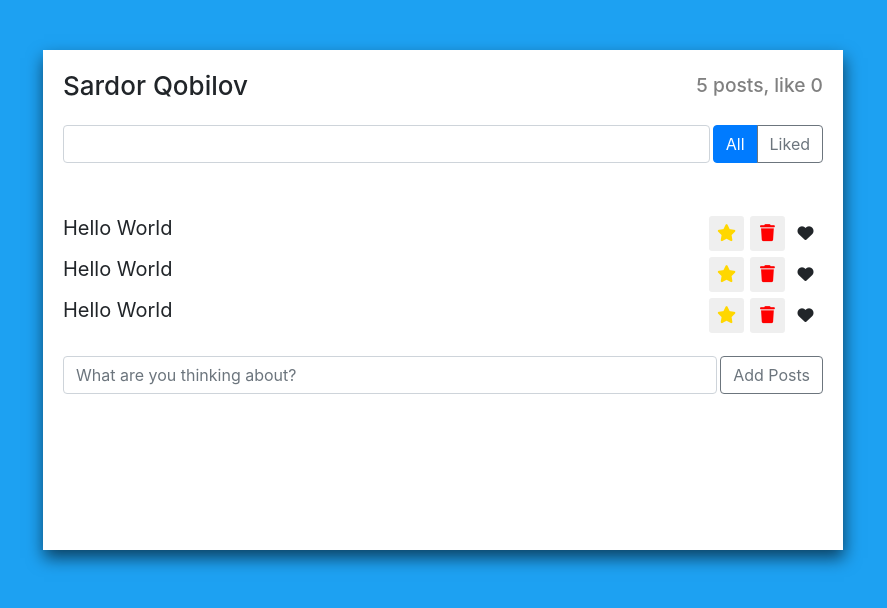
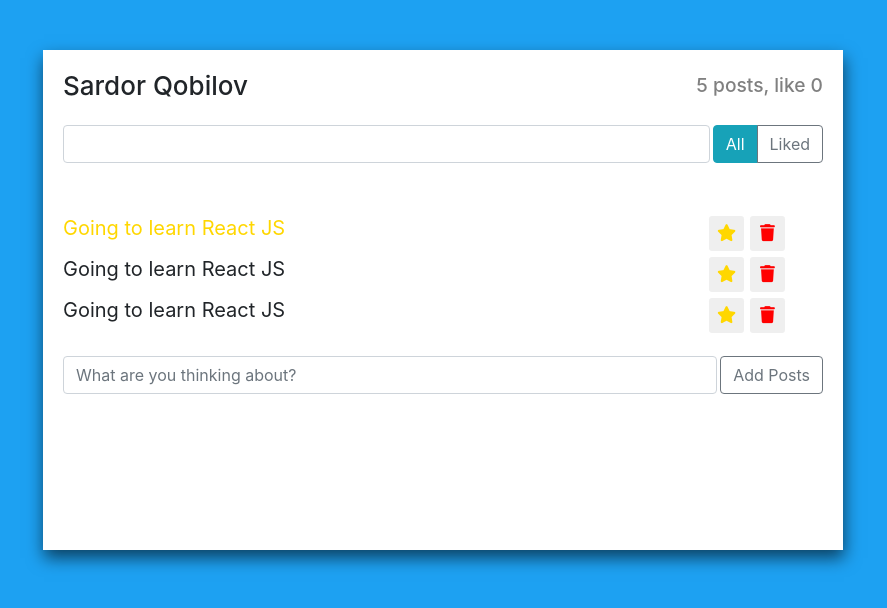
Before and after one commit to QobilovSardor/twitter-analog, a React (Create React App) app: page / in a window 1280 px wide. Shown: the top 608 px of the page, without its empty margins (197-1084 px from the left). Built offline with nearby package versions, Linux system fonts and the light colour scheme.

Commit message:
ma'lumotlarni chiqorishni 1-usuli

```diff
--- a/src/components/App/App.js
+++ b/src/components/App/App.js
@@ -7,6 +7,13 @@ import SearchPanel from '../SearchPanel/SearchPanel';
 import './App.css'
 
 const App = () => {
+
+  const data = [
+    { label: 'Going to learn React JS', important: true },
+    { label: 'Going to learn React JS', important: false },
+    { label: 'Going to learn React JS', important: false }
+  ]
+
   return (
     <div className='app'>
       <AppHeader />
@@ -14,7 +21,7 @@ const App = () => {
         <SearchPanel />
         <PostStatusFilter />
       </div>
-      <PostList />
+      <PostList post={data} />
       <PostAddForm />
     </div>
   );
--- a/src/components/PostList/PostList.js
+++ b/src/components/PostList/PostList.js
@@ -1,12 +1,12 @@
 import PostListItem from "../PostListItem/PostListItem";
 import './PostList.css';
 
-const PostList = () => {
+const PostList = ({post}) => {
   return (
     <ul className="app-list list-group">
-      <PostListItem />
-      <PostListItem />
-      <PostListItem />
+      <PostListItem label={post[0].label} important={post[0].important} />
+      <PostListItem label={post[1].label} important={post[1].important} />
+      <PostListItem label={post[2].label} important={post[2].important} />
     </ul>
   );
 };
--- a/src/components/PostListItem/PostListItem.css
+++ b/src/components/PostListItem/PostListItem.css
@@ -28,9 +28,12 @@
   font-size: 16px;
 }
 
-.app-list-item.important .app-list-item-labe {
+.important {
   color: #ffd700;
 }
 .btn-star {
   color: #aeaeae;
 }
+.fa-heart {
+  color: transparent;
+}
--- a/src/components/PostListItem/PostListItem.js
+++ b/src/components/PostListItem/PostListItem.js
@@ -1,10 +1,14 @@
 import './PostListItem.css'
 
-const PostListItem = () => {
+const PostListItem = ({label, important = false}) => {
+  let classNames = 'app-list-item d-flex justify-content-between'
+  if (important) {
+    classNames += ' important'
+  }
   return (
-    <li className="app-list-item d-flex justify-content-between">
+    <li className={classNames}>
       <span className="app-list-item-label">
-        Hello World
+        {label}
       </span>
       <div className="d-flex justify-content-center align-items-center">
         <button type="submit" className="btn-star btn-sm">
--- a/src/components/PostStatusFilter/PostStatusFilter.js
+++ b/src/components/PostStatusFilter/PostStatusFilter.js
@@ -1,7 +1,7 @@
 const PostStatusFilter = () => {
   return (
     <div className="btn-group">
-      <button className="btn btn-primary">All</button>
+      <button className="btn btn-info">All</button>
       <button className="btn btn-outline-secondary">Liked</button>
     </div>
   );
```
